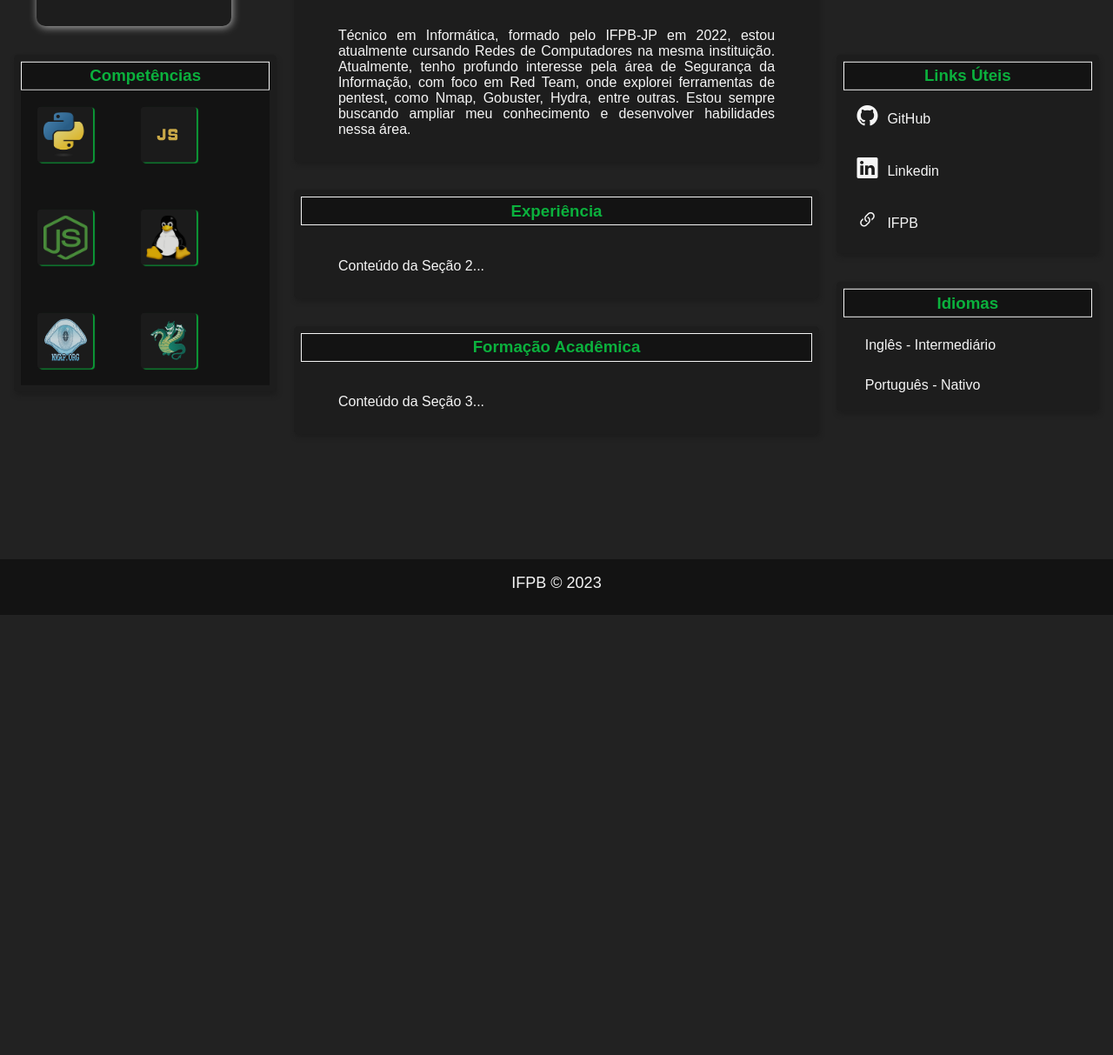
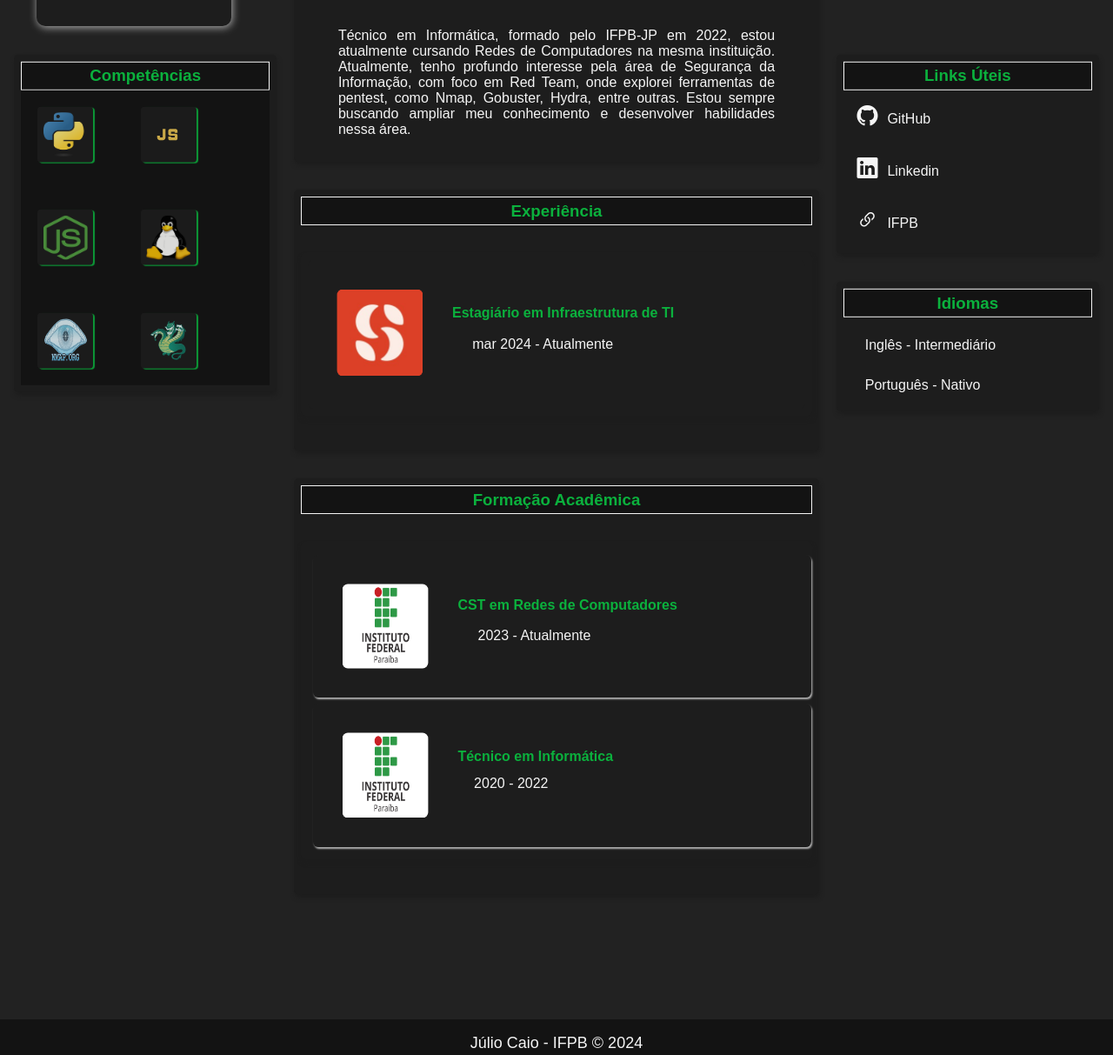
Before and after one commit to Julio-Caio/resume-landing-page, a plain HTML site: page index.html in a window 1280 px wide. Shown: the part 264-1477 px from the top of the page at 87% size. Before the commit the page ends 971 px from the top, so only its background shows below. Drawn offline with nearby package versions, Linux system fonts and the light colour scheme.

Commit message:
Adições de experiencia e formação academica

```diff
--- a/css/style.css
+++ b/css/style.css
@@ -164,6 +164,83 @@ header {
     transform: scale(1.1);
 }
 
+.formacao_academica {
+    display: flex;
+    width: 100%;
+    flex-direction: row;
+    padding: 1em;
+    margin: .4em;
+    background-color: var(--color-black);
+    border-radius: .4em;
+    box-shadow: var(--box-shadow-light);
+}
+
+.formacao_academica img {
+    width: 7.4em;
+    height: 7.3em;
+    border-radius: 1em;
+    padding: .6em;
+    margin: .5em;
+    display: block;
+}
+
+.formacao_academica_info {
+    display: flex;
+    flex-direction: column;
+    justify-content: center;
+    margin-left: 1em;
+}
+
+.formacao_academica a p, h4{
+    text-align: center;
+    width: 100%;
+    text-decoration: none;
+    color: var(--color-accent);
+}
+
+.formacao_academica_periodo {
+    color: var(--color-grey);
+    margin-top: 0.3em;
+}
+
+.experiencia {
+    display: flex;
+    width: 100%;
+    flex-direction: row;
+    padding: 1em;
+    margin: 0 auto;
+    background-color: var(--color-black);
+    border-radius: .4em;
+}
+
+.experiencia img {
+    width: 7.4em;
+    height: 7.4em;
+    border-radius: 1em;
+    padding: .6em;
+    margin: .5em;
+}
+
+.experiencia_info {
+    display: flex;
+    flex-direction: column;
+    justify-content: center;
+    margin-left: 1em;
+}
+
+.experiencia h4{
+    text-align: center;
+    width: 100%;
+    text-decoration: none;
+    color: var(--color-accent);
+}
+
+.experiencia_periodo {
+    color: var(--color-grey);
+    margin-top: 0.3em;
+}
+
+
 footer {
     padding-top: .5em;
     height: 8vh;
--- a/index.htm
+++ b/index.html
@@ -3,7 +3,7 @@
 <head>
     <meta charset="UTF-8">
     <meta name="viewport" content="width=device-width, initial-scale=1.0">
-    <title>Página de Perfil com Grid</title>
+    <title>Página de Perfil</title>
     <link rel="stylesheet" href="https://cdn.jsdelivr.net/npm/bootstrap-icons@1.11.3/font/bootstrap-icons.min.css">
     <link rel="stylesheet" href="css/style.css">
 </head>
@@ -52,11 +52,34 @@
             </div>
             <div class="section">
                 <h3>Experiência</h3>
-                <p>Conteúdo da Seção 2...</p>
+                <div class="section">
+                    <div class="experiencia">
+                        <a href="https://smartspace.com.br/"><img src="img/smartspacebydigivox_logo.jpeg" alt="Logotipo da Empresa Smartspace by Digivox"></a>
+                        <div class="experiencia_info">
+                            <h4>Estagiário em Infraestrutura de TI</h4>
+                            <p class="experiencia_periodo">mar 2024 - Atualmente</p>
+                        </div>
+                    </div>
+                </div>
             </div>
             <div class="section">
                 <h3>Formação Acadêmica</h3>
-                <p>Conteúdo da Seção 3...</p>
+                <div class="section">
+                    <div class="formacao_academica">
+                        <a href="https://ifpb.edu.br/"><img src="img/ifpb.png"></a>
+                        <div class="formacao_academica_info">
+                            <h4>CST em Redes de Computadores</h4>
+                            <p class="formacao_academica_periodo">2023 - Atualmente</p>
+                        </div>
+                    </div>
+                    <div class="formacao_academica">
+                        <a href="https://ifpb.edu.br/"><img src="img/ifpb.png"></a>
+                        <div class="formacao_academica_info">
+                            <h4>Técnico em Informática</h4>
+                            <p class="formacao_academica_periodo">2020 - 2022</p>
+                        </div>
+                    </div>
+                </div>
             </div>
         </section>
 
@@ -78,7 +101,7 @@
         </section>
     </main>
     <footer>
-        <p id="copyright" class="text-center">IFPB &copy; 2023</p>
+        <p id="copyright" class="text-center">Júlio Caio - IFPB &copy; 2024</p>
     </footer>
 </body>
 </html>
```
Also changed, not shown: img/ifpb.png (added), img/smartspacebydigivox_logo.jpeg (added).
